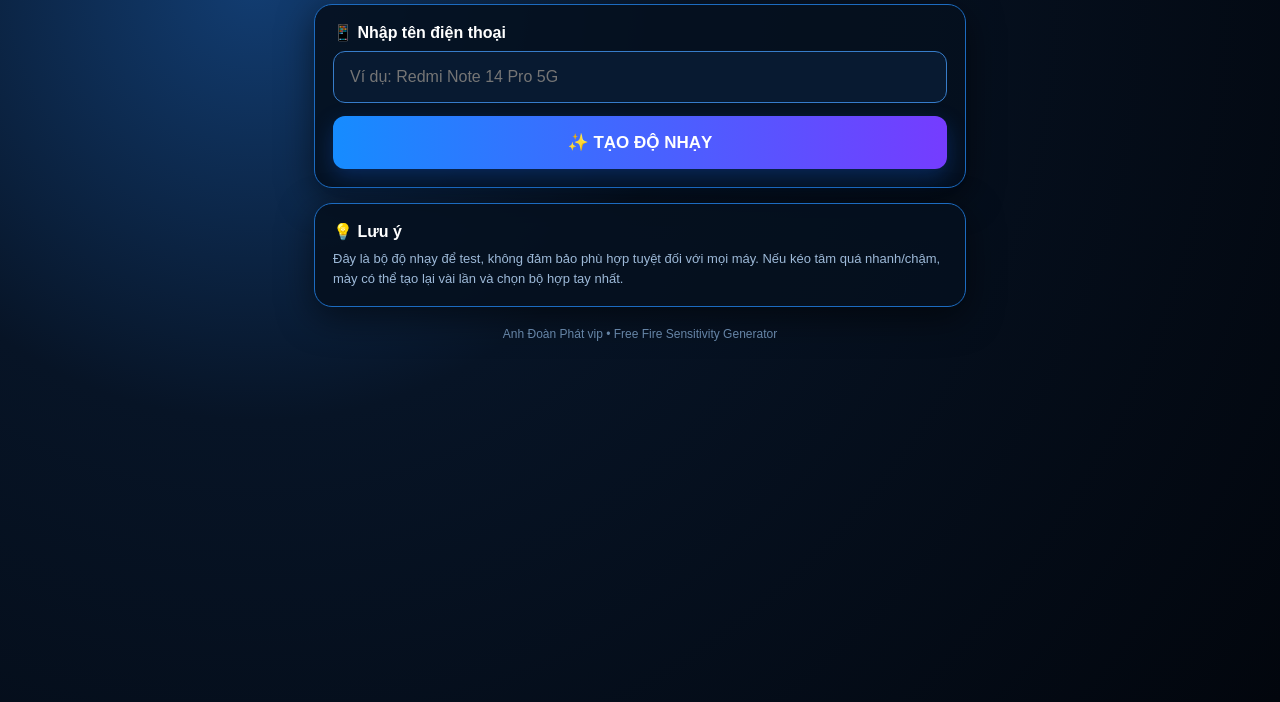
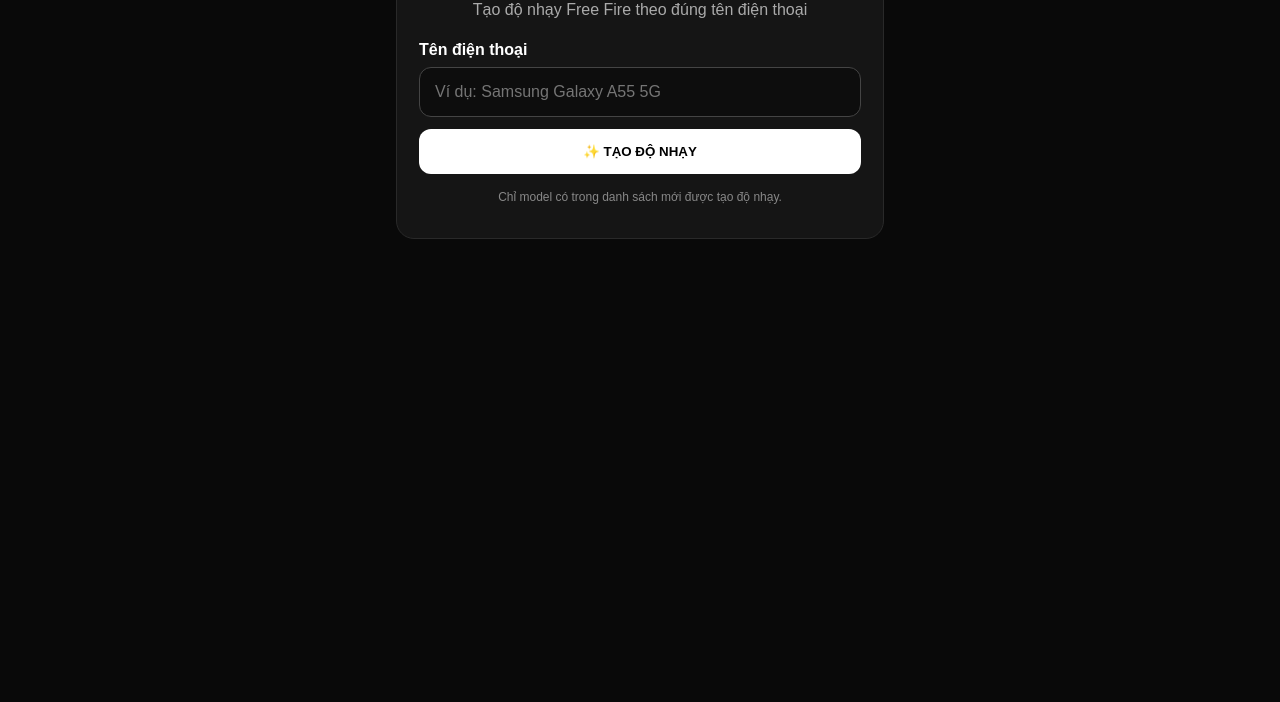
Before and after one commit to phatprovip889-hue/anh-doan-phat-vip, a plain HTML site: page index.html in a window 1280 px wide. Shown: the part 98-800 px from the top of the page. Drawn offline with Linux system fonts and the light colour scheme.

Commit message:
Add files via upload

```diff
--- a/index.html
+++ b/index.html
@@ -1,78 +1,10 @@
-<!DOCTYPE html>
-<html lang="vi">
-<head>
-<meta charset="UTF-8">
-<meta name="viewport" content="width=device-width,initial-scale=1,maximum-scale=1">
-<title>Anh Đoàn Phát vip - Tạo độ nhạy</title>
-<style>
-*{box-sizing:border-box}body{margin:0;font-family:Arial,sans-serif;color:#fff;background:radial-gradient(circle at 20% 10%,#123d72 0,#071426 35%,#02060d 100%);min-height:100vh}
-.wrap{max-width:680px;margin:auto;padding:22px 14px 35px}.brand{text-align:center;font-weight:900;font-size:30px;letter-spacing:1px;text-shadow:0 0 18px #238cff}.sub{text-align:center;color:#9fc9ff;margin:7px 0 20px}
-.card{background:rgba(5,16,31,.9);border:1px solid #1c6bc0;border-radius:18px;padding:18px;box-shadow:0 10px 35px #0008;margin-bottom:15px}
-label{display:block;font-weight:700;margin-bottom:9px}.input{width:100%;padding:16px;border-radius:12px;border:1px solid #377dca;background:#081a31;color:white;font-size:16px;outline:none}.input:focus{border-color:#58a9ff;box-shadow:0 0 0 3px #2b8cff22}
-button{width:100%;margin-top:13px;padding:16px;border:0;border-radius:12px;color:#fff;font-size:17px;font-weight:800;background:linear-gradient(90deg,#168cff,#753cff);cursor:pointer;box-shadow:0 8px 22px #146cff44}
-button:active{transform:scale(.99)}.hidden{display:none}.result-title{font-size:20px;font-weight:900}.device{color:#5daaff}.row{display:grid;grid-template-columns:1fr 70px;gap:10px;align-items:center;margin:13px 0}.name{font-weight:700}.bar{height:10px;border-radius:99px;background:#183454;overflow:hidden;margin-top:8px}.fill{height:100%;background:linear-gradient(90deg,#159cff,#754cff);border-radius:99px}.val{font-size:20px;font-weight:900;text-align:center;border:1px solid #285f98;border-radius:10px;padding:9px;background:#081b33}.note{color:#9db9d8;font-size:13px;line-height:1.5}.again{background:#102b4b;border:1px solid #326da7;box-shadow:none}.footer{text-align:center;color:#6685a7;font-size:12px;margin-top:20px}
-</style>
-</head>
-<body>
-<div class="wrap">
-  <div class="brand">🔥 ANH ĐOÀN PHÁT VIP</div>
-  <div class="sub">Tạo độ nhạy Free Fire trên điện thoại</div>
-
-  <div class="card">
-    <label for="phone">📱 Nhập tên điện thoại</label>
-    <input id="phone" class="input" placeholder="Ví dụ: Redmi Note 14 Pro 5G" autocomplete="off">
-    <button onclick="generate()">✨ TẠO ĐỘ NHẠY</button>
-  </div>
-
-  <div id="result" class="card hidden">
-    <div class="result-title">🎯 Kết quả độ nhạy</div>
-    <div style="margin-top:5px">Dành cho: <b class="device" id="device"></b></div>
-    <div id="stats"></div>
-    <button class="again" onclick="generate()">🔄 TẠO LẠI</button>
-  </div>
-
-  <div class="card">
-    <div style="font-weight:900;margin-bottom:8px">💡 Lưu ý</div>
-    <div class="note">Đây là bộ độ nhạy để test, không đảm bảo phù hợp tuyệt đối với mọi máy. Nếu kéo tâm quá nhanh/chậm, mày có thể tạo lại vài lần và chọn bộ hợp tay nhất.</div>
-  </div>
-  <div class="footer">Anh Đoàn Phát vip • Free Fire Sensitivity Generator</div>
-</div>
-
+<!doctype html><html lang="vi"><head><meta charset="UTF-8"><meta name="viewport" content="width=device-width,initial-scale=1"><title>🔥 ANH ĐOÀN PHÁT VIP</title>
+<style>*{box-sizing:border-box}body{margin:0;background:#090909;color:#fff;font-family:Arial,sans-serif}.wrap{max-width:520px;margin:auto;padding:22px 16px}.card{background:#151515;border:1px solid #292929;border-radius:18px;padding:22px}h1{text-align:center;margin:0 0 6px}.sub{text-align:center;color:#aaa;margin-bottom:22px}label{display:block;font-weight:700;margin-bottom:8px}input{width:100%;padding:15px;border-radius:12px;border:1px solid #444;background:#0d0d0d;color:#fff;font-size:16px}button{width:100%;margin-top:12px;padding:15px;border:0;border-radius:12px;background:#fff;color:#000;font-weight:800;border-radius:12px}.error{display:none;margin-top:12px;padding:13px;border-radius:12px;background:#3a1111;border:1px solid #a33;color:#ffb2b2;font-weight:700}.result{display:none;margin-top:18px}.row{display:flex;justify-content:space-between;padding:12px 0;border-bottom:1px solid #292929}.value{font-weight:800}.suggest{display:none;margin-top:10px;color:#aaa;font-size:13px}.note{text-align:center;color:#888;font-size:12px;margin-top:16px}</style></head>
+<body><div class="wrap"><div class="card"><h1>🔥 ANH ĐOÀN PHÁT VIP</h1><p class="sub">Tạo độ nhạy Free Fire theo đúng tên điện thoại</p>
+<label>Tên điện thoại</label><input id="phone" list="phones" autocomplete="off" placeholder="Ví dụ: Samsung Galaxy A55 5G"><datalist id="phones"></datalist><div id="error" class="error"></div><div id="suggest" class="suggest"></div><button onclick="generate()">✨ TẠO ĐỘ NHẠY</button><div id="result" class="result"></div><p class="note">Chỉ model có trong danh sách mới được tạo độ nhạy.</p></div></div>
 <script>
-function seedFromString(s){
-  let h=2166136261;
-  for(let i=0;i<s.length;i++){h^=s.charCodeAt(i);h=Math.imul(h,16777619);}
-  return h>>>0;
-}
-function rand(seed){return function(){seed=(Math.imul(seed,1664525)+1013904223)>>>0;return seed/4294967296}}
-function clamp(v,a,b){return Math.max(a,Math.min(b,v))}
-function generate(){
-  const input=document.getElementById('phone');
-  const phone=input.value.trim();
-  if(!phone){input.focus();input.placeholder="Nhập tên điện thoại trước nhé!";return}
-  const r=rand(seedFromString(phone.toLowerCase()));
-  const general=Math.round(175+r()*25);
-  const red=Math.round(clamp(general-15+r()*12,145,200));
-  const x2=Math.round(clamp(red-15+r()*12,125,190));
-  const x4=Math.round(clamp(x2-10+r()*12,110,180));
-  const sniper=Math.round(70+r()*35);
-  const free=Math.round(110+r()*45);
-  const data=[
-    ["Tổng quan (General)",general],
-    ["Điểm đỏ (Red Dot)",red],
-    ["Ống ngắm 2x (2x Scope)",x2],
-    ["Ống ngắm 4x (4x Scope)",x4],
-    ["Ống ngắm súng ngắm (Sniper)",sniper],
-    ["Nhìn tự do (Free Look)",free]
-  ];
-  document.getElementById('device').textContent=phone;
-  document.getElementById('stats').innerHTML=data.map(x=>`
-    <div class="row"><div><div class="name">${x[0]}</div><div class="bar"><div class="fill" style="width:${x[1]/200*100}%"></div></div></div><div class="val">${x[1]}</div></div>
-  `).join('');
-  document.getElementById('result').classList.remove('hidden');
-  document.getElementById('result').scrollIntoView({behavior:'smooth',block:'start'});
-}
-document.getElementById('phone').addEventListener('keydown',e=>{if(e.key==='Enter')generate()});
-</script>
-</body>
-</html>
+const phones=["Samsung Galaxy A55 5G","Samsung Galaxy A35 5G","Samsung Galaxy A25 5G","Samsung Galaxy A15 5G","Samsung Galaxy S24","Samsung Galaxy S24 Ultra","Samsung Galaxy S23","Samsung Galaxy S23 Ultra","Xiaomi Mi 10S","Redmi 9C","Redmi Note 14 Pro 5G","Redmi Note 14T 5G","iPhone 8","iPhone 8 Plus","iPhone X","iPhone 11","iPhone 11 Pro","iPhone 11 Pro Max","iPhone 12","iPhone 12 Pro","iPhone 12 Pro Max","iPhone 13","iPhone 13 Pro","iPhone 13 Pro Max","iPhone 14","iPhone 14 Pro","iPhone 14 Pro Max","iPhone 15","iPhone 15 Pro","iPhone 15 Pro Max","iPhone 16","iPhone 16 Pro","iPhone 16 Pro Max","OPPO A17k","realme 16T 5G","vivo iQOO Neo 10"];
+const norm=s=>s.trim().toLowerCase().replace(/\s+/g," ");phones.forEach(p=>{let o=document.createElement("option");o.value=p;document.getElementById("phones").appendChild(o)});
+function seed(s){let n=0;for(let c of s)n=(n*31+c.charCodeAt(0))>>>0;return n}
+function generate(){let raw=phone.value,key=norm(raw);error.style.display="none";result.style.display="none";suggest.style.display="none";if(!raw.trim()){error.textContent="⚠️ Nhập tên điện thoại trước đã.";error.style.display="block";return}let exact=phones.find(p=>norm(p)===key);if(!exact){error.textContent="❌ Mày bị não teo à 😭 Không có máy này trong danh sách!";error.style.display="block";let near=phones.filter(p=>norm(p).includes(key)||key.includes(norm(p))).slice(0,3);if(near.length){suggest.textContent="Máy gần giống: "+near.join(" • ");suggest.style.display="block"}return}let x=seed(exact),a=[];for(let i=0;i<6;i++){x=(x*1664525+1013904223)>>>0;a.push(x%101)}let names=["Tổng quan","Red Dot","2x Scope","4x Scope","Sniper","Free Look"];result.innerHTML="<h3>✅ "+exact+"</h3>"+names.map((n,i)=>`<div class="row"><span>${n}</span><span class="value">${a[i]}</span></div>`).join("");result.style.display="block"}
+</script></body></html>
```
